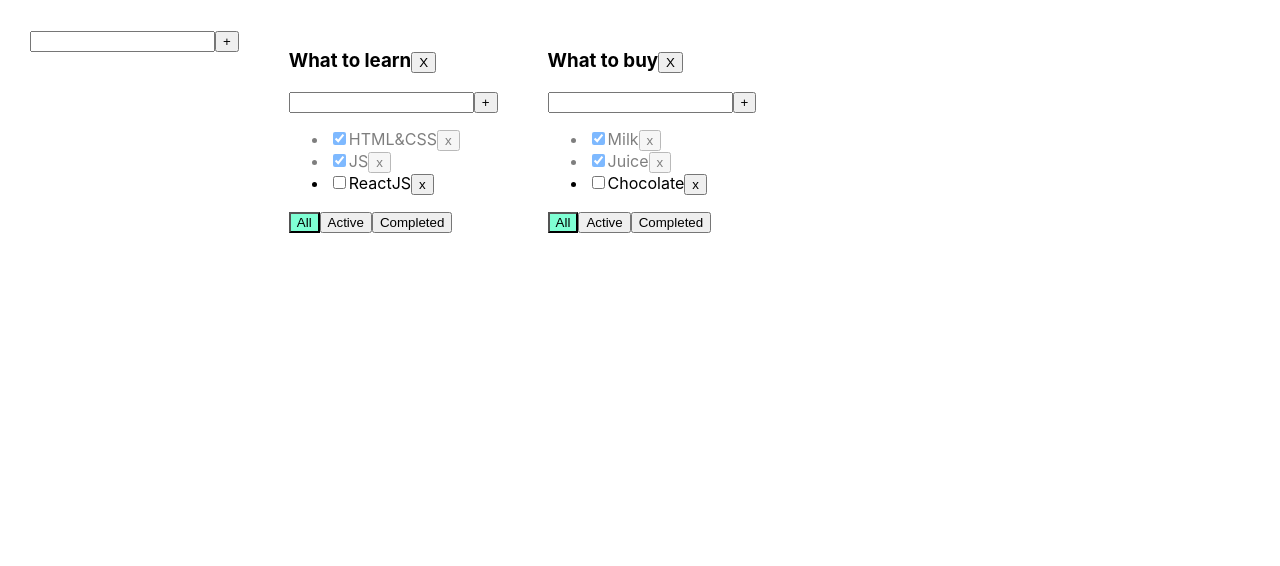
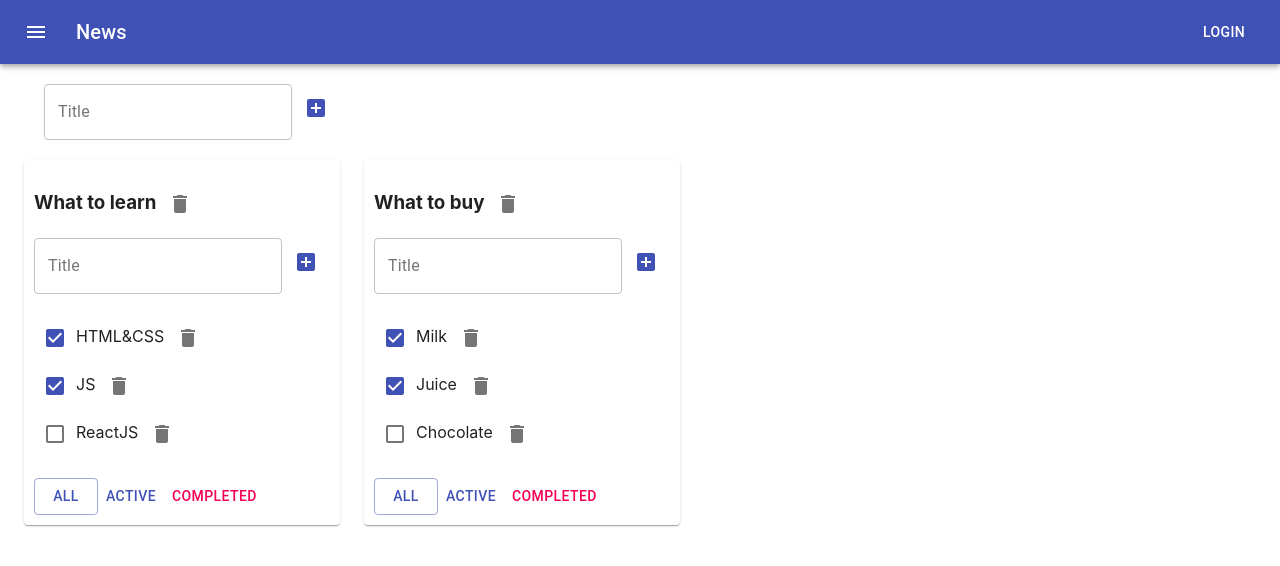
Before and after one commit to sibiryakov090591/TodoList, a React (Create React App) app: page / in a window 1280 px wide. Shown: the top 566 px of the page. Built offline with nearby package versions, Linux system fonts and the light colour scheme.

Commit message:
Add Material ui library

```diff
--- a/package.json
+++ b/package.json
@@ -3,6 +3,8 @@
   "version": "0.1.0",
   "private": true,
   "dependencies": {
+    "@material-ui/core": "^4.11.2",
+    "@material-ui/icons": "^4.11.2",
     "@testing-library/jest-dom": "^4.2.4",
     "@testing-library/react": "^9.3.2",
     "@testing-library/user-event": "^7.1.2",
--- a/src/App.css
+++ b/src/App.css
@@ -1,16 +1,5 @@
-.App {
-  padding: 30px;
-  display: flex;
+* {
+    padding: 0;
+    margin: 0;
+    box-sizing: border-box;
 }
-
-.App > div {
-  margin-right: 50px;
-}
-
-.active-filter {
-  background-color: aquamarine;
-}
-
-.is-done {
-  opacity: 0.5;
-}
--- a/src/App.tsx
+++ b/src/App.tsx
@@ -3,6 +3,9 @@ import './App.css';
 import ToDoList from "./components/TodoList/ToDoList";
 import {v1} from "uuid";
 import {AddItemForm} from "./components/AddItemForm/AddItemForm";
+import {AppBar, IconButton, Typography, Button, Toolbar, Container, Grid, Paper} from "@material-ui/core";
+import MenuIcon from '@material-ui/icons/Menu';
+import { createStyles, makeStyles, Theme } from '@material-ui/core/styles';
 
 export type TodoListsType = {
     id: string
@@ -113,6 +116,8 @@ function App() {
         }
 
         return (
+            <Grid item>
+                <Paper style={{padding: "10px"}}>
                     <ToDoList key={tl.id}
                               id={tl.id}
                               title={tl.title}
@@ -126,6 +131,8 @@ function App() {
                               changeTaskTitle={changeTaskTitle}
                               changeListTitle={onChangeTodoListTitle}
                     />
+                </Paper>
+            </Grid>
         )
     })
 
@@ -137,13 +144,45 @@ function App() {
         }
         setTodoLists([newTodoList, ...todoLists])
         setTasks({[newTodoList.id]: [], ...tasks})
+    }
 
-    }
+    const useStyles = makeStyles((theme: Theme) =>
+        createStyles({
+            root: {
+                flexGrow: 1,
+            },
+            menuButton: {
+                marginRight: theme.spacing(2),
+            },
+            title: {
+                flexGrow: 1,
+            },
+        }),
+    );
+
+    const classes = useStyles();
 
     return (
         <div className="App">
+            <AppBar position="static">
+                <Toolbar>
+                    <IconButton edge="start" className={classes.menuButton} color="inherit" aria-label="menu">
+                        <MenuIcon />
+                    </IconButton>
+                    <Typography variant="h6" className={classes.title}>
+                        News
+                    </Typography>
+                    <Button color="inherit">Login</Button>
+                </Toolbar>
+            </AppBar>
+            <Container fixed>
+                <Grid container style={{padding: "20px"}}>
                     <AddItemForm addItem={addTodoList} />
+                </Grid>
+                <Grid container spacing={3}>
                     {mapTodoLists}
+                </Grid>
+            </Container>
         </div>
     )
 }
--- a/src/components/AddItemForm/AddItemForm.module.css
+++ b/src/components/AddItemForm/AddItemForm.module.css
@@ -1,7 +1,3 @@
 .error {
     border: 1px solid red;
 }
-
-.errorMessage {
-    color: red;
-}
--- a/src/components/AddItemForm/AddItemForm.tsx
+++ b/src/components/AddItemForm/AddItemForm.tsx
@@ -1,6 +1,7 @@
 import React, {ChangeEvent, KeyboardEvent, useState} from 'react';
 import styles from './AddItemForm.module.css';
-
+import {Button, IconButton, TextField} from "@material-ui/core";
+import {AddBox} from "@material-ui/icons";
 
 type PropsType = {
     addItem: (title: string) => void
@@ -20,24 +21,29 @@ export const AddItemForm: React.FC<PropsType> = (props) => {
         }
     }
 
-    const onChangeHandler = (e:ChangeEvent<HTMLInputElement>) => {
+    const onChangeHandler = (e: ChangeEvent<HTMLInputElement>) => {
         setTitle(e.currentTarget.value)
     }
 
-    const onKeyPressHandler = (e:KeyboardEvent<HTMLInputElement>) => {
+    const onKeyPressHandler = (e: KeyboardEvent<HTMLInputElement>) => {
         setError(null)
         if (e.key === "Enter") addItem()
     }
 
     return (
         <div>
-            <input value={title}
-                   onChange={onChangeHandler}
-                   onKeyPress={onKeyPressHandler}
-                   className={error ? styles.error : ""}
+            <TextField variant={"outlined"}
+                       value={title}
+                       onChange={onChangeHandler}
+                       onKeyPress={onKeyPressHandler}
+                       error={!!error}
+                       helperText={error}
+                       label={"Title"}
             />
-            <button onClick={addItem}>+</button>
-            {error && <div className={styles.errorMessage}>{error}</div>}
+            <IconButton onClick={addItem}
+                        color={"primary"}>
+                <AddBox/>
+            </IconButton>
         </div>
     )
 }
--- a/src/components/TodoList/EditableSpan/EditableSpan.tsx
+++ b/src/components/TodoList/EditableSpan/EditableSpan.tsx
@@ -1,5 +1,6 @@
 import React, {ChangeEvent, KeyboardEvent, useState} from 'react';
 import styles from './EditableSpan.module.css';
+import {TextField} from "@material-ui/core";
 
 type PropsType = {
     title: string
@@ -26,17 +27,23 @@ export const EditableSpan: React.FC<PropsType> = (props) => {
         }
     }
 
-    const onChangeHandler = (e:ChangeEvent<HTMLInputElement>) => {
+    const onChangeHandler = (e: ChangeEvent<HTMLInputElement>) => {
         setTitle(e.currentTarget.value)
     }
 
-    const onKeyPressHandler = (e:KeyboardEvent<HTMLInputElement>) => {
+    const onKeyPressHandler = (e: KeyboardEvent<HTMLInputElement>) => {
         if (e.key === "Enter") activateViewMode()
     }
 
     return (
         editMode
-        ? <input autoFocus value={title} onChange={onChangeHandler} onBlur={activateViewMode} onKeyPress={onKeyPressHandler}/>
-        : <span onDoubleClick={activateEditMode}>{props.title}</span>
+            ? <TextField variant={"outlined"}
+                         autoFocus
+                         value={title}
+                         onChange={onChangeHandler}
+                         onBlur={activateViewMode}
+                         onKeyPress={onKeyPressHandler}
+            />
+            : <span onDoubleClick={activateEditMode}>{props.title}</span>
     )
 }
--- a/src/components/TodoList/ToDoList.tsx
+++ b/src/components/TodoList/ToDoList.tsx
@@ -1,13 +1,15 @@
-import React, {ChangeEvent, KeyboardEvent, useState} from 'react';
+import React, {ChangeEvent} from 'react';
 import {FilterValuesType, TaskType} from "../../App";
 import {AddItemForm} from "../AddItemForm/AddItemForm";
 import {EditableSpan} from "./EditableSpan/EditableSpan";
+import {Button, Checkbox, IconButton} from "@material-ui/core";
+import {Delete} from "@material-ui/icons";
 
 type ToDoListType = {
     id: string
     title: string
     tasks: Array<TaskType>
-    removeTask: (taskID:string, todoListId: string) => void
+    removeTask: (taskID: string, todoListId: string) => void
     removeTodoList: (id: string) => void
     changeFilter: (filterValue: FilterValuesType, todoListId: string) => void
     addTask: (title: string, todoListId: string) => void
@@ -36,15 +38,19 @@ function ToDoList(props: ToDoListType) {
 
     return (
         <div>
-            <h3>
+            <h3 style={{padding: "10px 0"}}>
                 <EditableSpan title={props.title} onChange={onChangeTodoListTitleHandler}/>
-                <button onClick={removeTodoList}>X</button>
+                <IconButton onClick={removeTodoList}>
+                    <Delete/>
+                </IconButton>
             </h3>
-            <AddItemForm addItem={addTask} />
-            <ul>
+            <AddItemForm addItem={addTask}/>
+            <div style={{padding: "20px 0"}}>
                 {
                     props.tasks.map(task => {
-                        const onClickHandler = () => {props.removeTask(task.id, props.id)}
+                        const onClickHandler = () => {
+                            props.removeTask(task.id, props.id)
+                        }
                         const onChangeHandler = (e: ChangeEvent<HTMLInputElement>) => {
                             let newIsDoneValue = e.currentTarget.checked
                             props.changeTaskStatus(task.id, newIsDoneValue, props.id)
@@ -54,27 +60,32 @@ function ToDoList(props: ToDoListType) {
                         }
 
                         return (
-                            <li key={task.id}
+                            <div key={task.id}
                                 className={task.isDone ? "is-done" : ""}
                             >
-                                <input type="checkbox"
-                                       checked={task.isDone}
-                                       onChange={onChangeHandler}
+                                <Checkbox color={"primary"}
+                                          checked={task.isDone}
+                                          onChange={onChangeHandler}
                                 />
                                 <EditableSpan title={task.title} onChange={onChangeTaskTitleHandler}/>
-                                <button onClick={onClickHandler}>x</button>
-                            </li>
+                                <IconButton onClick={onClickHandler}>
+                                    <Delete/>
+                                </IconButton>
+                            </div>
                         )
                     })
                 }
-            </ul>
+            </div>
             <div>
-                <button className={props.filter === "all" ? "active-filter" : ""}
-                        onClick={onAllClickHandler}>All</button>
-                <button className={props.filter === "active" ? "active-filter" : ""}
-                        onClick={onActiveClickHandler}>Active</button>
-                <button className={props.filter === "completed" ? "active-filter" : ""}
-                        onClick={onCompletedClickHandler}>Completed</button>
+                <Button variant={props.filter === "all" ? "outlined" : "text"}
+                        color={"primary"}
+                        onClick={onAllClickHandler}>All</Button>
+                <Button variant={props.filter === "active" ? "outlined" : "text"}
+                        color={"primary"}
+                        onClick={onActiveClickHandler}>Active</Button>
+                <Button variant={props.filter === "completed" ? "outlined" : "text"}
+                        color={"secondary"}
+                        onClick={onCompletedClickHandler}>Completed</Button>
             </div>
         </div>
     )
```
Also changed, not shown: 1 other file (tests, documents, lock files or other folders). Lines whose indentation alone changed are shown as unchanged.
